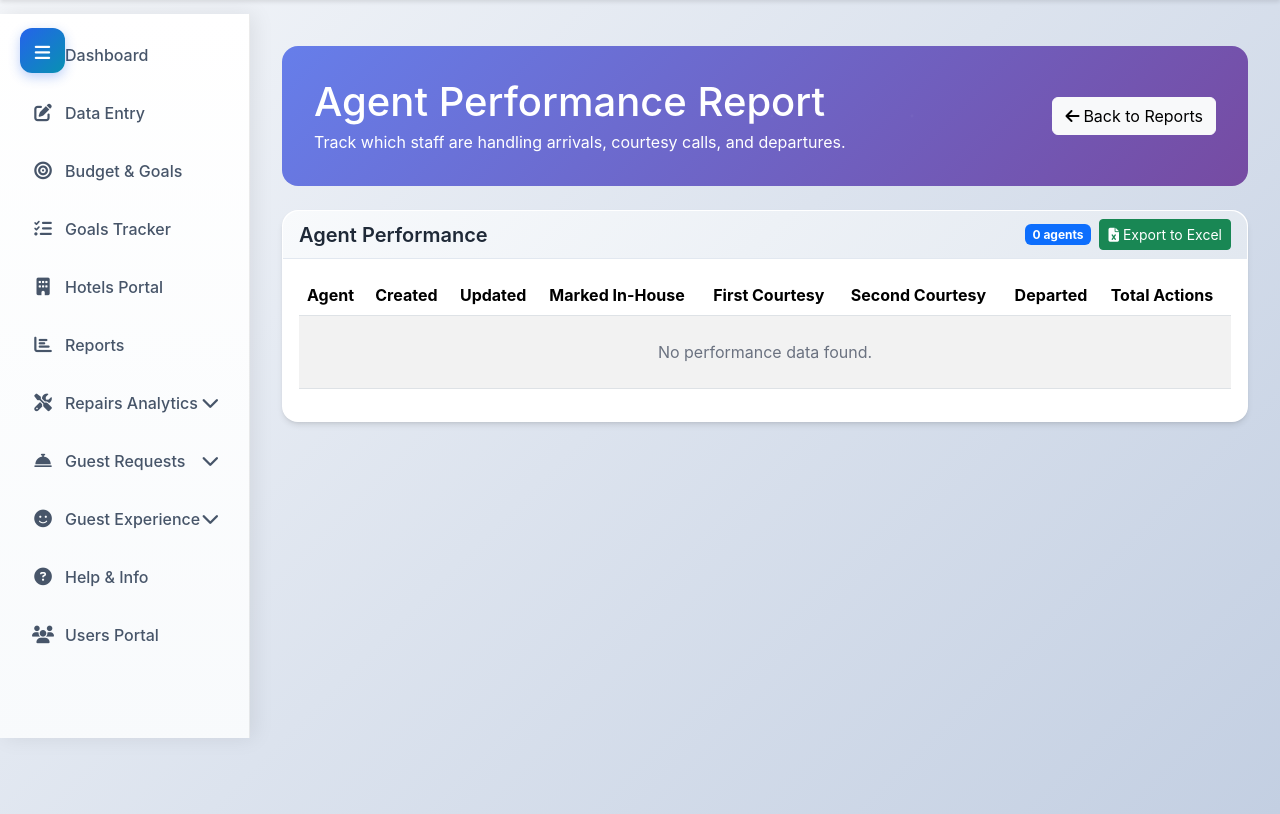
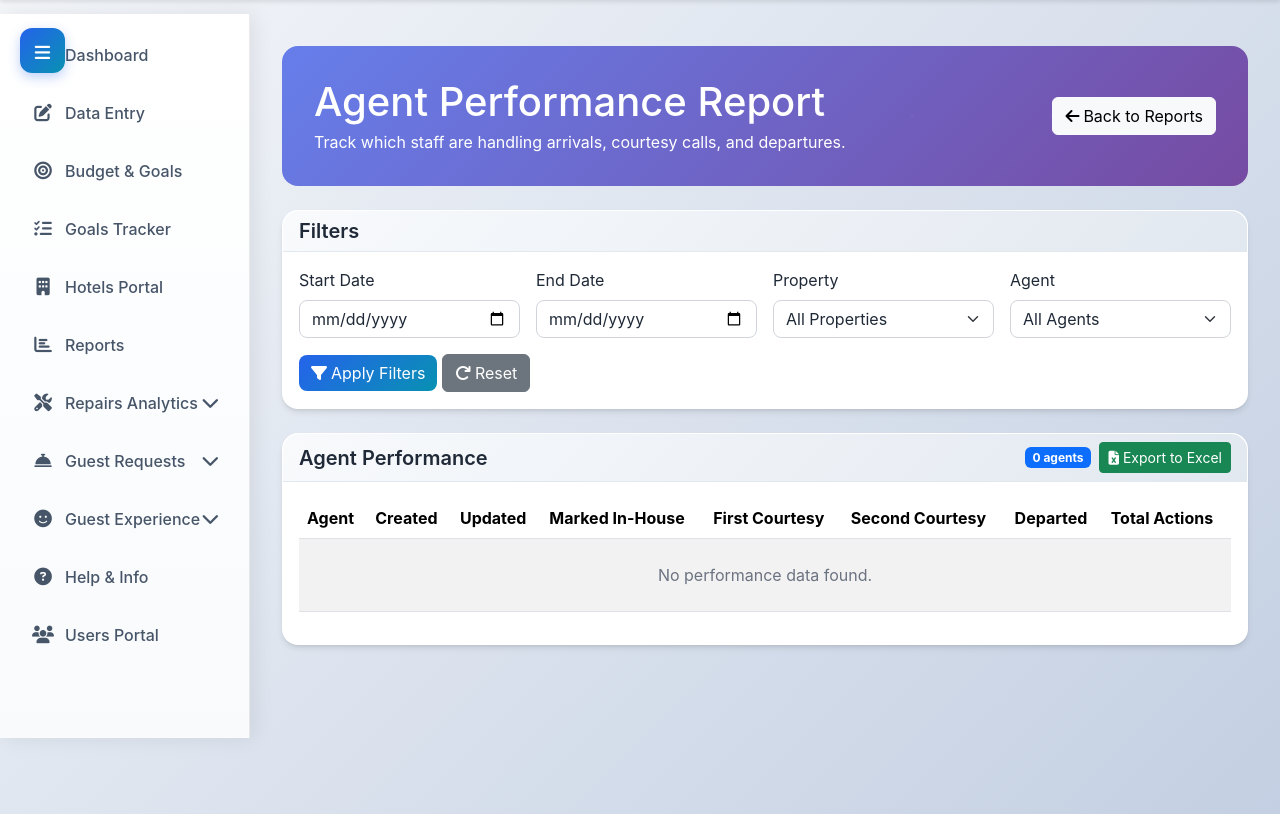
Before and after one commit to abdelmanem/BenchstayV2, a Django app: page /guest-experience/reports/agent-performance/ in a window 1280 px wide. Shown: the part 62-876 px from the top of the page. Run offline with Django 5.2, Linux system fonts and the light colour scheme; the visitor is signed in with stand-in values (Sample User, id 1); data comes from the database, SQL or seed files in the repository; data that the repository does not hold is empty.

Commit message:
Enhance agent performance report: Implement date and property filters, improve user selection options, and update Excel export functionality to reflect applied filters. Add UI elements for better user experience in filtering data.

```diff
--- a/guest_experience/views.py
+++ b/guest_experience/views.py
@@ -1315,9 +1315,117 @@ def report_departure_outcomes(request):
 def report_agent_performance(request):
     """Report 5: Agent Performance Report"""
     from django.contrib.auth.models import User
-
-    # Get all users who have handled records
-    users = User.objects.filter(
+    today = timezone.localdate()
+
+    # Get filters
+    start_date_str = request.GET.get('start_date', '')
+    end_date_str = request.GET.get('end_date', '')
+    property_filter = request.GET.get('property', '')
+    user_filter = request.GET.get('user', '')
+
+    # Get all users who have handled records (with optional user filter)
+    users_query = User.objects.filter(
+        Q(arrival_records_created__isnull=False) |
+        Q(arrival_records_updated__isnull=False) |
+        Q(arrival_records_in_house__isnull=False) |
+        Q(arrival_records_first_courtesy__isnull=False) |
+        Q(arrival_records_second_courtesy__isnull=False) |
+        Q(arrival_records_departed__isnull=False)
+    )
+
+    if user_filter:
+        users_query = users_query.filter(username__icontains=user_filter)
+
+    users = users_query.distinct().order_by('username')
+
+    performance_data = []
+    for user in users:
+        # Build querysets for each action type
+        created_qs = ArrivalRecord.objects.filter(created_by=user)
+        updated_qs = ArrivalRecord.objects.filter(updated_by=user)
+        in_house_qs = ArrivalRecord.objects.filter(in_house_by=user)
+        first_courtesy_qs = ArrivalRecord.objects.filter(first_courtesy_by=user)
+        second_courtesy_qs = ArrivalRecord.objects.filter(second_courtesy_by=user)
+        departed_qs = ArrivalRecord.objects.filter(departed_by=user)
+
+        # Apply property filter
+        if property_filter:
+            created_qs = created_qs.filter(property_name__icontains=property_filter)
+            updated_qs = updated_qs.filter(property_name__icontains=property_filter)
+            in_house_qs = in_house_qs.filter(property_name__icontains=property_filter)
+            first_courtesy_qs = first_courtesy_qs.filter(property_name__icontains=property_filter)
+            second_courtesy_qs = second_courtesy_qs.filter(property_name__icontains=property_filter)
+            departed_qs = departed_qs.filter(property_name__icontains=property_filter)
+
+        # Apply date filters
+        if start_date_str:
+            try:
+                start_date = datetime.strptime(start_date_str, '%Y-%m-%d').date()
+                created_qs = created_qs.filter(created_at__date__gte=start_date)
+                updated_qs = updated_qs.filter(updated_at__date__gte=start_date)
+                in_house_qs = in_house_qs.filter(in_house_since__date__gte=start_date)
+                first_courtesy_qs = first_courtesy_qs.filter(first_courtesy_done_at__date__gte=start_date)
+                second_courtesy_qs = second_courtesy_qs.filter(second_courtesy_done_at__date__gte=start_date)
+                departed_qs = departed_qs.filter(departed_at__date__gte=start_date)
+            except (ValueError, TypeError):
+                pass
+
+        if end_date_str:
+            try:
+                end_date = datetime.strptime(end_date_str, '%Y-%m-%d').date()
+                created_qs = created_qs.filter(created_at__date__lte=end_date)
+                updated_qs = updated_qs.filter(updated_at__date__lte=end_date)
+                in_house_qs = in_house_qs.filter(in_house_since__date__lte=end_date)
+                first_courtesy_qs = first_courtesy_qs.filter(first_courtesy_done_at__date__lte=end_date)
+                second_courtesy_qs = second_courtesy_qs.filter(second_courtesy_done_at__date__lte=end_date)
+                departed_qs = departed_qs.filter(departed_at__date__lte=end_date)
+            except (ValueError, TypeError):
+                pass
+
+        created_count = created_qs.count()
+        updated_count = updated_qs.count()
+        in_house_count = in_house_qs.count()
+        first_courtesy_count = first_courtesy_qs.count()
+        second_courtesy_count = second_courtesy_qs.count()
+        departed_count = departed_qs.count()
+
+        total_actions = created_count + updated_count + in_house_count + first_courtesy_count + second_courtesy_count + departed_count
+
+        # Only include users with at least one action (if filters are applied)
+        if not start_date_str and not end_date_str and not property_filter and not user_filter:
+            # No filters - show all users
+            performance_data.append({
+                'user': user,
+                'created_count': created_count,
+                'updated_count': updated_count,
+                'in_house_count': in_house_count,
+                'first_courtesy_count': first_courtesy_count,
+                'second_courtesy_count': second_courtesy_count,
+                'departed_count': departed_count,
+                'total_actions': total_actions,
+            })
+        elif total_actions > 0:
+            # Filters applied - only show users with actions in filtered period
+            performance_data.append({
+                'user': user,
+                'created_count': created_count,
+                'updated_count': updated_count,
+                'in_house_count': in_house_count,
+                'first_courtesy_count': first_courtesy_count,
+                'second_courtesy_count': second_courtesy_count,
+                'departed_count': departed_count,
+                'total_actions': total_actions,
+            })
+
+    # Sort by total actions descending
+    performance_data.sort(key=lambda x: x['total_actions'], reverse=True)
+
+    # Get unique properties and users for filter dropdowns
+    properties = ArrivalRecord.objects.exclude(property_name__isnull=True).exclude(
+        property_name=''
+    ).values_list('property_name', flat=True).distinct().order_by('property_name')
+
+    all_users = User.objects.filter(
         Q(arrival_records_created__isnull=False) |
         Q(arrival_records_updated__isnull=False) |
         Q(arrival_records_in_house__isnull=False) |
@@ -1326,36 +1434,17 @@ def report_agent_performance(request):
         Q(arrival_records_departed__isnull=False)
     ).distinct().order_by('username')
 
-    performance_data = []
-    for user in users:
-        created_count = ArrivalRecord.objects.filter(created_by=user).count()
-        updated_count = ArrivalRecord.objects.filter(updated_by=user).count()
-        in_house_count = ArrivalRecord.objects.filter(in_house_by=user).count()
-        first_courtesy_count = ArrivalRecord.objects.filter(first_courtesy_by=user).count()
-        second_courtesy_count = ArrivalRecord.objects.filter(second_courtesy_by=user).count()
-        departed_count = ArrivalRecord.objects.filter(departed_by=user).count()
-
-        total_actions = created_count + updated_count + in_house_count + first_courtesy_count + second_courtesy_count + departed_count
-
-        performance_data.append({
-            'user': user,
-            'created_count': created_count,
-            'updated_count': updated_count,
-            'in_house_count': in_house_count,
-            'first_courtesy_count': first_courtesy_count,
-            'second_courtesy_count': second_courtesy_count,
-            'departed_count': departed_count,
-            'total_actions': total_actions,
-        })
-
-    # Sort by total actions descending
-    performance_data.sort(key=lambda x: x['total_actions'], reverse=True)
-
     context = {
         "section": "guest_experience",
         "subsection": "reports",
         "page_title": "Agent Performance Report",
         "performance_data": performance_data,
+        "start_date": start_date_str,
+        "end_date": end_date_str,
+        "property_filter": property_filter,
+        "user_filter": user_filter,
+        "properties": properties,
+        "all_users": all_users,
     }
     return render(request, "guest_experience/reports/agent_performance.html", context)
 
@@ -2052,14 +2141,26 @@ def export_agent_performance(request):
 
     from django.contrib.auth.models import User
 
-    users = User.objects.filter(
+    # Get filters
+    start_date_str = request.GET.get('start_date', '')
+    end_date_str = request.GET.get('end_date', '')
+    property_filter = request.GET.get('property', '')
+    user_filter = request.GET.get('user', '')
+
+    # Get users with optional filter
+    users_query = User.objects.filter(
         Q(arrival_records_created__isnull=False) |
         Q(arrival_records_updated__isnull=False) |
         Q(arrival_records_in_house__isnull=False) |
         Q(arrival_records_first_courtesy__isnull=False) |
         Q(arrival_records_second_courtesy__isnull=False) |
         Q(arrival_records_departed__isnull=False)
-    ).distinct().order_by('username')
+    )
+
+    if user_filter:
+        users_query = users_query.filter(username__icontains=user_filter)
+
+    users = users_query.distinct().order_by('username')
 
     wb, ws, header_fill, header_font, border = _create_excel_workbook()
     ws.title = "Agent Performance"
@@ -2075,23 +2176,79 @@ def export_agent_performance(request):
 
     row_idx = 2
     for user in users:
-        created_count = ArrivalRecord.objects.filter(created_by=user).count()
-        updated_count = ArrivalRecord.objects.filter(updated_by=user).count()
-        in_house_count = ArrivalRecord.objects.filter(in_house_by=user).count()
-        first_courtesy_count = ArrivalRecord.objects.filter(first_courtesy_by=user).count()
-        second_courtesy_count = ArrivalRecord.objects.filter(second_courtesy_by=user).count()
-        departed_count = ArrivalRecord.objects.filter(departed_by=user).count()
+        # Build querysets with filters
+        created_qs = ArrivalRecord.objects.filter(created_by=user)
+        updated_qs = ArrivalRecord.objects.filter(updated_by=user)
+        in_house_qs = ArrivalRecord.objects.filter(in_house_by=user)
+        first_courtesy_qs = ArrivalRecord.objects.filter(first_courtesy_by=user)
+        second_courtesy_qs = ArrivalRecord.objects.filter(second_courtesy_by=user)
+        departed_qs = ArrivalRecord.objects.filter(departed_by=user)
+
+        # Apply property filter
+        if property_filter:
+            created_qs = created_qs.filter(property_name__icontains=property_filter)
+            updated_qs = updated_qs.filter(property_name__icontains=property_filter)
+            in_house_qs = in_house_qs.filter(property_name__icontains=property_filter)
+            first_courtesy_qs = first_courtesy_qs.filter(property_name__icontains=property_filter)
+            second_courtesy_qs = second_courtesy_qs.filter(property_name__icontains=property_filter)
+            departed_qs = departed_qs.filter(property_name__icontains=property_filter)
+
+        # Apply date filters
+        if start_date_str:
+            try:
+                start_date = datetime.strptime(start_date_str, '%Y-%m-%d').date()
+                created_qs = created_qs.filter(created_at__date__gte=start_date)
+                updated_qs = updated_qs.filter(updated_at__date__gte=start_date)
+                in_house_qs = in_house_qs.filter(in_house_since__date__gte=start_date)
+                first_courtesy_qs = first_courtesy_qs.filter(first_courtesy_done_at__date__gte=start_date)
+                second_courtesy_qs = second_courtesy_qs.filter(second_courtesy_done_at__date__gte=start_date)
+                departed_qs = departed_qs.filter(departed_at__date__gte=start_date)
+            except (ValueError, TypeError):
+                pass
+
+        if end_date_str:
+            try:
+                end_date = datetime.strptime(end_date_str, '%Y-%m-%d').date()
+                created_qs = created_qs.filter(created_at__date__lte=end_date)
+                updated_qs = updated_qs.filter(updated_at__date__lte=end_date)
+                in_house_qs = in_house_qs.filter(in_house_since__date__lte=end_date)
+                first_courtesy_qs = first_courtesy_qs.filter(first_courtesy_done_at__date__lte=end_date)
+                second_courtesy_qs = second_courtesy_qs.filter(second_courtesy_done_at__date__lte=end_date)
+                departed_qs = departed_qs.filter(departed_at__date__lte=end_date)
+            except (ValueError, TypeError):
+                pass
+
+        created_count = created_qs.count()
+        updated_count = updated_qs.count()
+        in_house_count = in_house_qs.count()
+        first_courtesy_count = first_courtesy_qs.count()
+        second_courtesy_count = second_courtesy_qs.count()
+        departed_count = departed_qs.count()
         total_actions = created_count + updated_count + in_house_count + first_courtesy_count + second_courtesy_count + departed_count
 
-        ws.cell(row=row_idx, column=1, value=user.username)
-        ws.cell(row=row_idx, column=2, value=created_count)
-        ws.cell(row=row_idx, column=3, value=updated_count)
-        ws.cell(row=row_idx, column=4, value=in_house_count)
-        ws.cell(row=row_idx, column=5, value=first_courtesy_count)
-        ws.cell(row=row_idx, column=6, value=second_courtesy_count)
-        ws.cell(row=row_idx, column=7, value=departed_count)
-        ws.cell(row=row_idx, column=8, value=total_actions)
-        row_idx += 1
+        # Only include users with actions (if filters are applied)
+        if not start_date_str and not end_date_str and not property_filter and not user_filter:
+            # No filters - show all users
+            ws.cell(row=row_idx, column=1, value=user.username)
+            ws.cell(row=row_idx, column=2, value=created_count)
+            ws.cell(row=row_idx, column=3, value=updated_count)
+            ws.cell(row=row_idx, column=4, value=in_house_count)
+            ws.cell(row=row_idx, column=5, value=first_courtesy_count)
+            ws.cell(row=row_idx, column=6, value=second_courtesy_count)
+            ws.cell(row=row_idx, column=7, value=departed_count)
+            ws.cell(row=row_idx, column=8, value=total_actions)
+            row_idx += 1
+        elif total_actions > 0:
+            # Filters applied - only show users with actions in filtered period
+            ws.cell(row=row_idx, column=1, value=user.username)
+            ws.cell(row=row_idx, column=2, value=created_count)
+            ws.cell(row=row_idx, column=3, value=updated_count)
+            ws.cell(row=row_idx, column=4, value=in_house_count)
+            ws.cell(row=row_idx, column=5, value=first_courtesy_count)
+            ws.cell(row=row_idx, column=6, value=second_courtesy_count)
+            ws.cell(row=row_idx, column=7, value=departed_count)
+            ws.cell(row=row_idx, column=8, value=total_actions)
+            row_idx += 1
 
     for col in range(1, len(headers) + 1):
         ws.column_dimensions[get_column_letter(col)].width = 18
--- a/templates/guest_experience/reports/agent_performance.html
+++ b/templates/guest_experience/reports/agent_performance.html
@@ -15,12 +15,56 @@
     </div>
 </div>
 
+<div class="card mb-4">
+    <div class="card-header">
+        <h5 class="card-title mb-0">Filters</h5>
+    </div>
+    <div class="card-body">
+        <form method="get" class="row g-3">
+            <div class="col-md-3">
+                <label class="form-label">Start Date</label>
+                <input type="date" name="start_date" class="form-control" value="{{ start_date }}">
+            </div>
+            <div class="col-md-3">
+                <label class="form-label">End Date</label>
+                <input type="date" name="end_date" class="form-control" value="{{ end_date }}">
+            </div>
+            <div class="col-md-3">
+                <label class="form-label">Property</label>
+                <select name="property" class="form-select">
+                    <option value="">All Properties</option>
+                    {% for prop in properties %}
+                    <option value="{{ prop }}" {% if property_filter == prop %}selected{% endif %}>{{ prop }}</option>
+                    {% endfor %}
+                </select>
+            </div>
+            <div class="col-md-3">
+                <label class="form-label">Agent</label>
+                <select name="user" class="form-select">
+                    <option value="">All Agents</option>
+                    {% for user in all_users %}
+                    <option value="{{ user.username }}" {% if user_filter == user.username %}selected{% endif %}>{{ user.username }}</option>
+                    {% endfor %}
+                </select>
+            </div>
+            <div class="col-md-12">
+                <button type="submit" class="btn btn-primary">
+                    <i class="fas fa-filter me-1"></i>Apply Filters
+                </button>
+                <a href="{% url 'guest_experience:report_agent_performance' %}" class="btn btn-secondary">
+                    <i class="fas fa-redo me-1"></i>Reset
+                </a>
+            </div>
+        </form>
+    </div>
+</div>
+
 <div class="card">
     <div class="card-header d-flex justify-content-between align-items-center">
         <h5 class="card-title mb-0">Agent Performance</h5>
         <div class="d-flex align-items-center gap-2">
             <span class="badge bg-primary">{{ performance_data|length }} agents</span>
-            <a href="{% url 'guest_experience:export_agent_performance' %}" class="btn btn-sm btn-success">
+            <a href="{% url 'guest_experience:export_agent_performance' %}?start_date={{ start_date }}&end_date={{ end_date }}&property={{ property_filter }}&user={{ user_filter }}" class="btn btn-sm btn-success">
                 <i class="fas fa-file-excel me-1"></i>Export to Excel
             </a>
         </div>
```
